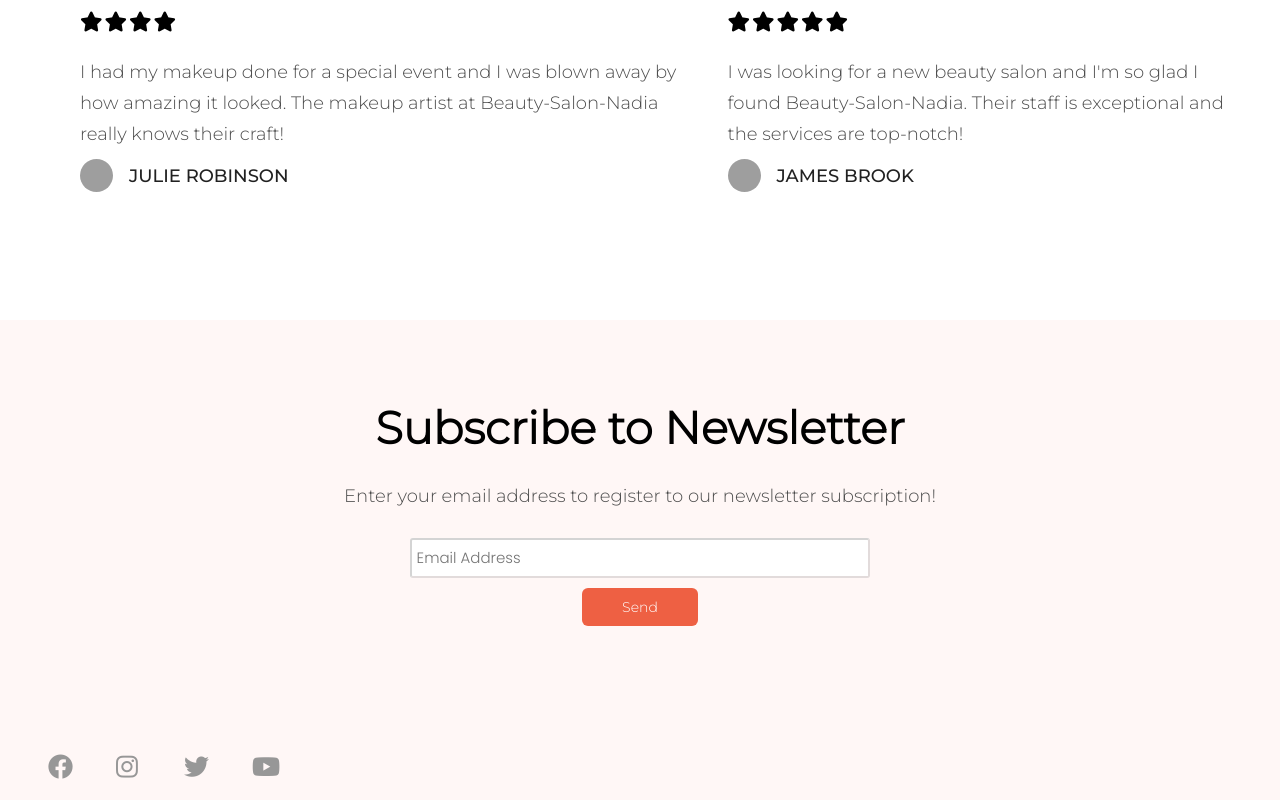
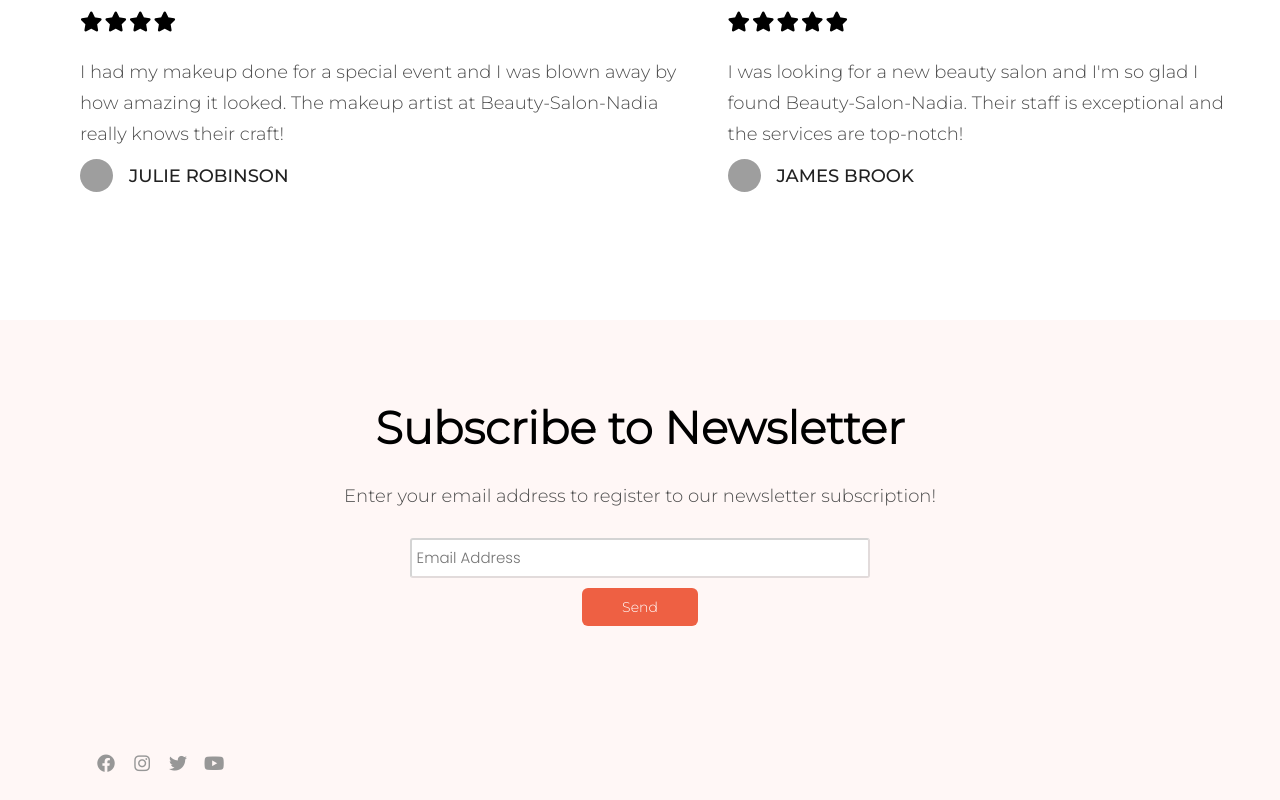
Before and after one commit to nadiahosisy/Beauty-Salon, a React (Vite) app: page /Services in a window 1280 px wide. Shown: the part 1519-2319 px from the top of the page. Built offline with nearby package versions, Linux system fonts and the light colour scheme; grey boxes are pictures that could not be loaded.

Commit message:
fix width

```diff
--- a/src/style/subscribe-services-page.css
+++ b/src/style/subscribe-services-page.css
@@ -105,12 +105,12 @@
   margin-top: -1rem;
 }
 .icons-subscribe {
-  font-size: 25px;
+  font-size: 18px;
   color: #979797;
   font-family: sans-serif;
   background: #fff7f6;
   line-height: 2px;
-  gap: 10px;
+
   width: 20px;
   height: 10px;
 }
@@ -119,5 +119,5 @@
   margin-top: 7rem;
   margin-right: 60rem;
   align-items: end;
-  gap: 3rem;
+  gap: 1rem;
 }
```
